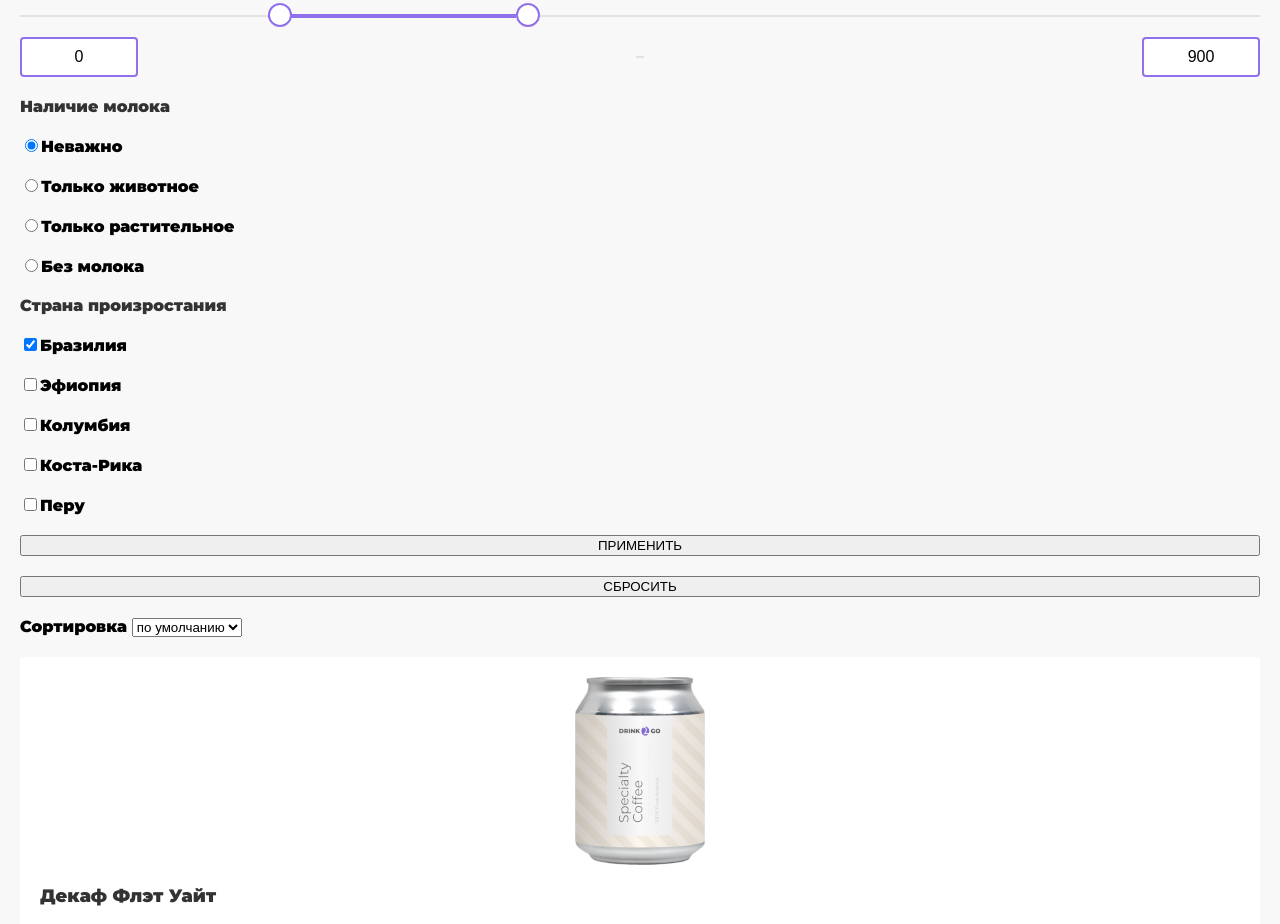
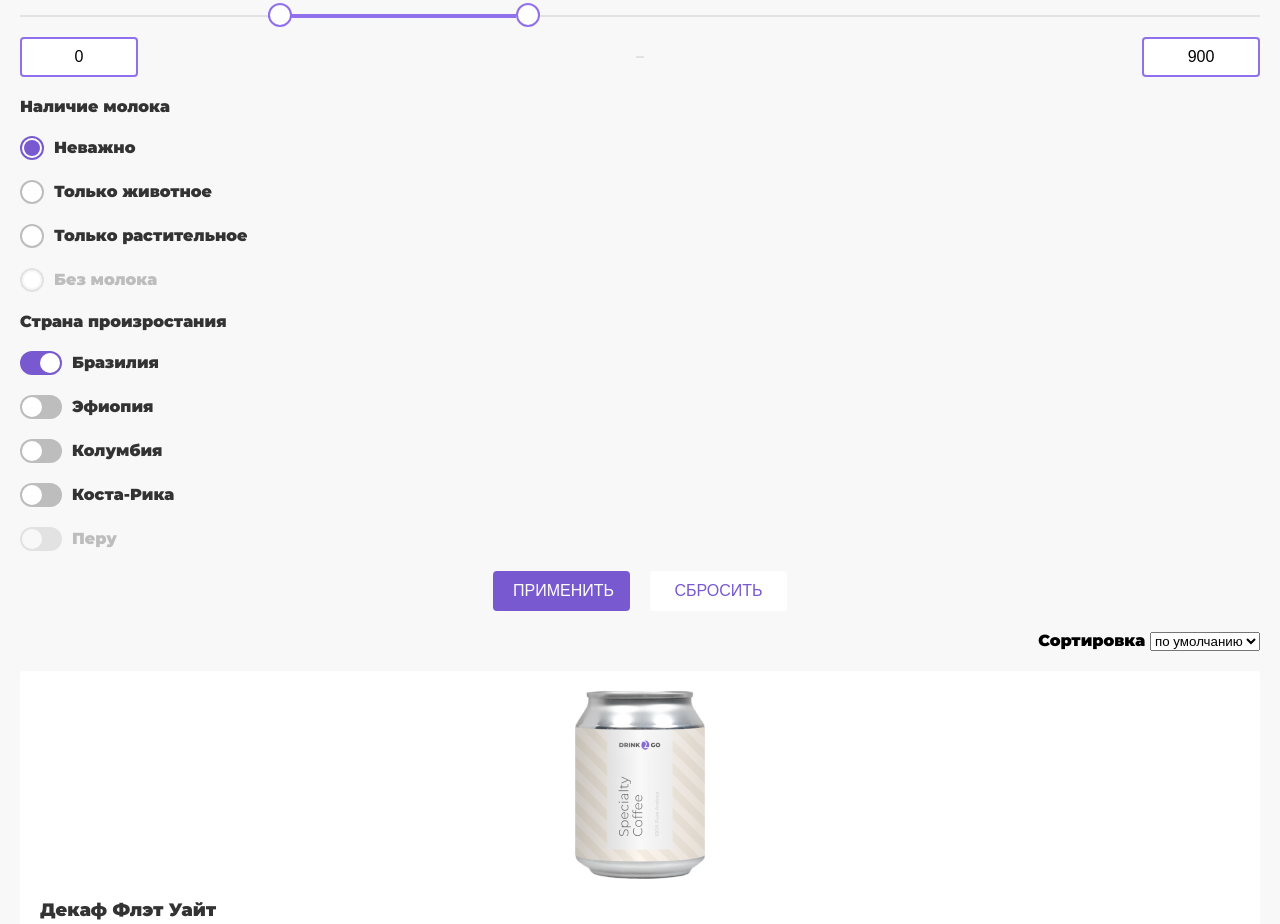
Before and after one commit to lexlexlex123/drink2go, a website: page source/index.html in a window 1280 px wide. Shown: the part 1810-2734 px from the top of the page. Drawn offline with nearby package versions, Linux system fonts and the light colour scheme; files that its build step writes are made by us from their sources; files whose address does not match are found by name.

Commit message:
кнопки

```diff
--- a/source/index.html
+++ b/source/index.html
@@ -112,37 +112,57 @@
           <input class="range__text" name="right-price" type="text" value="900">
         </div>
         <span class="catalog__title">Наличие молока</span>
-        <label>
-          <input type="radio" name="milk" checked value="Неважно">Неважно
+        <label class="catalog__label">
+          <input type="radio" name="milk" checked value="Неважно">
+          <div class="catalog__radio"></div>
+          <span class="catalog__radio-title">Неважно</span>
         </label>
-        <label>
-          <input type="radio" name="milk" value="Только животное">Только животное
+        <label class="catalog__label">
+          <input type="radio" name="milk" value="Только животное">
+          <div class="catalog__radio"></div>
+          <span class="catalog__radio-title">Только животное</span>
         </label>
-        <label>
-          <input type="radio" name="milk" value="Только растительное">Только растительное
+        <label class="catalog__label">
+          <input type="radio" name="milk" value="Только растительное">
+          <div class="catalog__radio"></div>
+          <span class="catalog__radio-title">Только растительное</span>
         </label>
-        <label>
-          <input type="radio" name="milk" value="Без молока">Без молока
+        <label class="catalog__label">
+          <input type="radio" name="milk" value="Без молока" disabled>
+          <div class="catalog__radio"></div>
+          <span class="catalog__radio-title">Без молока</span>
         </label>
         <span class="catalog__title">Страна произростания</span>
-        <label>
-          <input type="checkbox" name="country1" checked value="Бразилия">Бразилия
+        <label class="catalog__label">
+          <input type="checkbox" name="country1" checked value="Бразилия">
+          <div class="catalog__checkbox"></div>
+          <span class="catalog__checkbox-title">Бразилия</span>
         </label>
-        <label>
-          <input type="checkbox" name="country2" value="Эфиопия">Эфиопия
+        <label class="catalog__label">
+          <input type="checkbox" name="country2" value="Эфиопия">
+          <div class="catalog__checkbox"></div>
+          <span class="catalog__checkbox-title">Эфиопия</span>
         </label>
-        <label>
-          <input type="checkbox" name="country3" value="Колумбия">Колумбия
+        <label class="catalog__label">
+          <input type="checkbox" name="country3" value="Колумбия">
+          <div class="catalog__checkbox"></div>
+          <span class="catalog__checkbox-title">Колумбия</span>
         </label>
-        <label>
-          <input type="checkbox" name="country4" value="Коста-Рика">Коста-Рика
+        <label class="catalog__label">
+          <input type="checkbox" name="country4" value="Коста-Рика">
+          <div class="catalog__checkbox"></div>
+          <span class="catalog__checkbox-title">Коста-Рика</span>
         </label>
-        <label>
-          <input type="checkbox" name="country5" value="Перу">Перу
+        <label class="catalog__label">
+          <input type="checkbox" name="country5" value="Перу" disabled>
+          <div class="catalog__checkbox"></div>
+          <span class="catalog__checkbox-title">Перу</span>
         </label>
-        <input type="submit" value="ПРИМЕНИТЬ">
-        <input type="reset" value="СБРОСИТЬ">
-        <label>
+        <div class="catalog__wrapper-buttons">
+          <input class="catalog__button" type="submit" value="ПРИМЕНИТЬ">
+          <input class="catalog__button catalog__button-white" type="reset" value="СБРОСИТЬ">
+        </div>
+        <label class="catalog__label-sort">
           Сортировка
           <select>
             <option>по умолчанию</option>
--- a/source/sass/blocks/catalog.scss
+++ b/source/sass/blocks/catalog.scss
@@ -138,3 +138,140 @@
   color: $color-base-black;
   font-weight: 700;
 }
+
+.catalog__checkbox {
+  display: flex;
+  position: relative;
+  height: 24px;
+  width: 42px;
+  border-radius: 12px;
+  background-color: $color-base-grey;
+  align-items: center;
+  cursor: pointer;
+}
+
+.catalog__checkbox::after {
+  content: "";
+  position: absolute;
+  top: 50%;
+  left: 2px;
+  transform: translateY(-50%);
+  width: 20px;
+  height: 20px;
+  border-radius: 50%;
+  background-color: $color-base-white;
+  transition: 0.3s all;
+}
+
+.catalog__radio {
+  display: flex;
+  position: relative;
+  height: 24px;
+  width: 24px;
+  border-radius: 50%;
+  border: 2px solid $color-base-grey;
+  background-color: $color-base-white;
+  align-items: center;
+  cursor: pointer;
+}
+
+.catalog__radio::after {
+  content: "";
+  position: absolute;
+  top: 50%;
+  left: 50%;
+  transform: translate(-50%, -50%);
+  width: 16px;
+  height: 16px;
+  border-radius: 50%;
+  background-color: $color-base-white;
+  transition: 0.3s all;
+}
+
+input[type="checkbox"],
+input[type="radio"] {
+  display: none;
+}
+
+input[type="radio"]:checked ~ .catalog__radio {
+  border: 2px solid $color-base-primary;
+}
+
+input[type="radio"]:checked ~ .catalog__radio::after {
+  background-color: $color-base-primary;
+  transition: 0.3s all;
+}
+
+input[type="radio"]:disabled ~ .catalog__radio {
+  background-color: transparent;
+  border: 2px solid $color-light-grey;
+}
+
+input[type="radio"]:disabled ~ .catalog__radio ~ .catalog__radio-title {
+  color: $color-base-grey;
+}
+
+input[type="checkbox"]:checked ~ .catalog__checkbox {
+  background-color: $color-base-primary;
+}
+
+input[type="checkbox"]:checked ~ .catalog__checkbox::after {
+  left: 20px;
+  transition: 0.3s all;
+}
+
+input[type="checkbox"]:disabled ~ .catalog__checkbox {
+  background-color: $color-light-grey;
+}
+
+input[type="checkbox"]:disabled ~ .catalog__checkbox ~ .catalog__checkbox-title {
+  color: $color-base-grey;
+}
+
+input[type="checkbox"]:disabled ~ .catalog__checkbox::after {
+  background-color: $color-bg-lightest-grey;
+}
+
+.catalog__label {
+  display: flex;
+  align-items: center;
+  gap: 10px;
+}
+
+.catalog__checkbox-title {
+  font-size: 16px;
+  line-height: 24px;
+  color: $color-base-black;
+}
+
+.catalog__radio-title {
+  font-size: 16px;
+  line-height: 24px;
+  color: $color-base-black;
+}
+
+.catalog__button {
+  width: 137px;
+  height: 40px;
+  border-radius: 4px;
+  padding: 8px 20px;
+  background-color: $color-base-primary;
+  border: none;
+  color: $color-base-white;
+  font-size: 16px;
+}
+
+.catalog__wrapper-buttons {
+  display: flex;
+  justify-content: center;
+  gap: 20px;
+}
+
+.catalog__button-white {
+  background-color: $color-base-white;
+  color: $color-base-primary;
+}
+
+.catalog__label-sort {
+  align-self: flex-end;
+}
```
Also changed, not shown: 1 other file.
